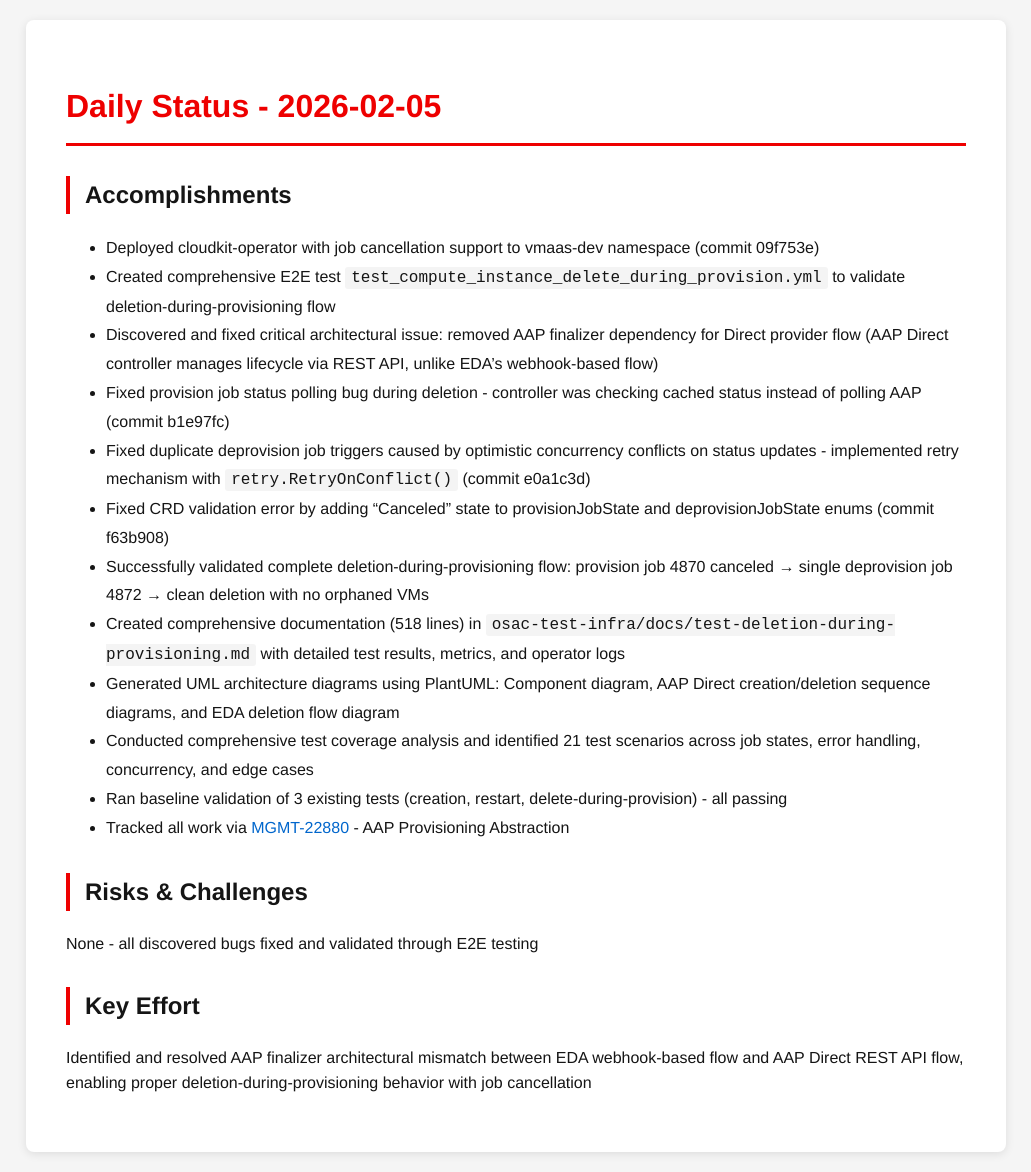
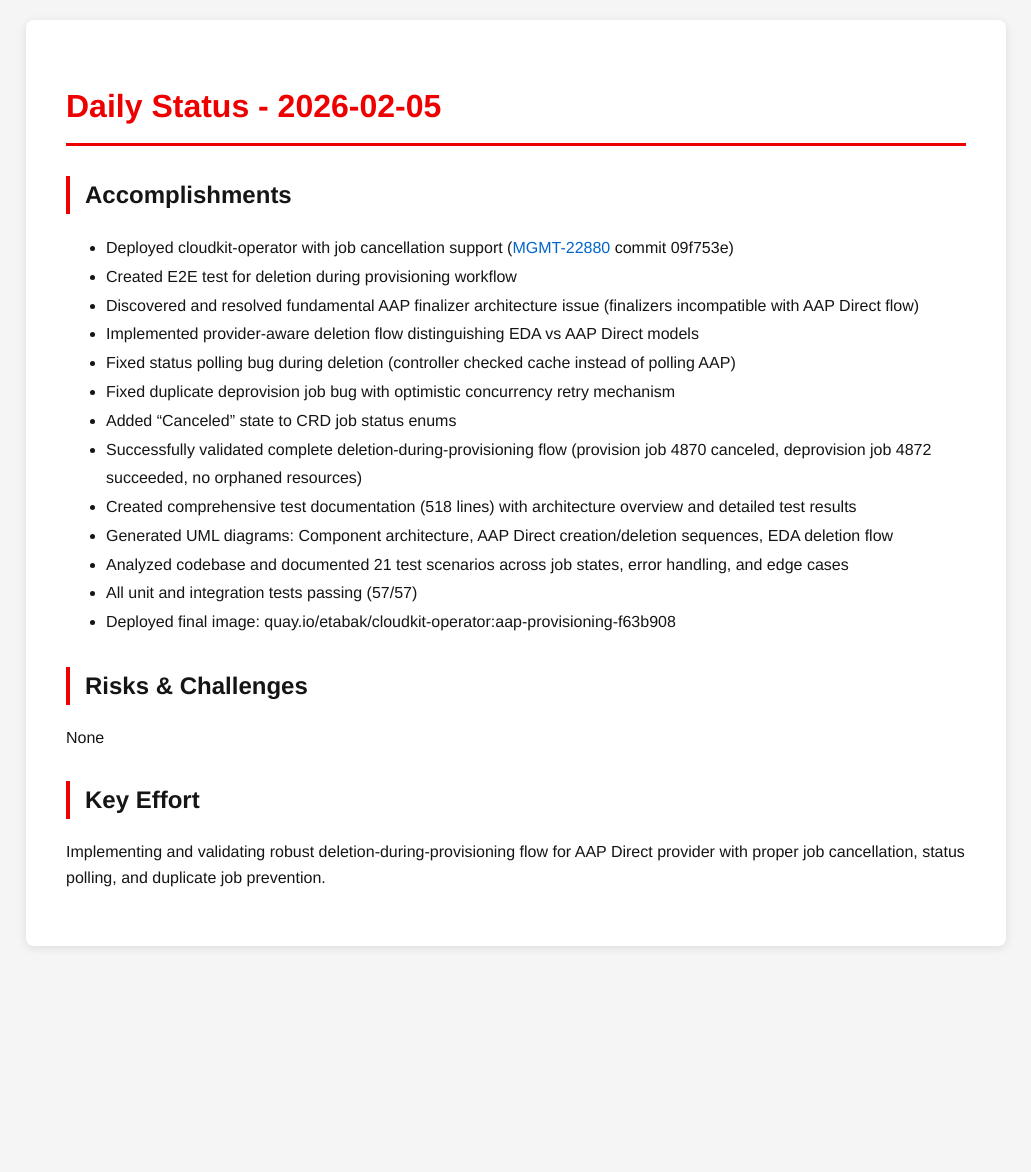
Before and after one commit to tzvatot/daily-status, a Jekyll site: the page built from 2026-02-05.md, in a window 1280 px wide. Shown: the whole page, without its empty margins (124-1155 px from the left). Built offline with Jekyll 4.4.1, drawn with Linux system fonts in a browser that asks for light colours; after the commit the page ends 966 px from its top, so only the background shows below that.

Commit message:
Daily status update - 2026-02-05

```diff
--- a/2026-02-05.md
+++ b/2026-02-05.md
@@ -7,21 +7,22 @@
 # Daily Status - 2026-02-05
 
 ## Accomplishments
-- Deployed cloudkit-operator with job cancellation support to vmaas-dev namespace (commit 09f753e)
-- Created comprehensive E2E test `test_compute_instance_delete_during_provision.yml` to validate deletion-during-provisioning flow
-- Discovered and fixed critical architectural issue: removed AAP finalizer dependency for Direct provider flow (AAP Direct controller manages lifecycle via REST API, unlike EDA's webhook-based flow)
-- Fixed provision job status polling bug during deletion - controller was checking cached status instead of polling AAP (commit b1e97fc)
-- Fixed duplicate deprovision job triggers caused by optimistic concurrency conflicts on status updates - implemented retry mechanism with `retry.RetryOnConflict()` (commit e0a1c3d)
-- Fixed CRD validation error by adding "Canceled" state to provisionJobState and deprovisionJobState enums (commit f63b908)
-- Successfully validated complete deletion-during-provisioning flow: provision job 4870 canceled → single deprovision job 4872 → clean deletion with no orphaned VMs
-- Created comprehensive documentation (518 lines) in `osac-test-infra/docs/test-deletion-during-provisioning.md` with detailed test results, metrics, and operator logs
-- Generated UML architecture diagrams using PlantUML: Component diagram, AAP Direct creation/deletion sequence diagrams, and EDA deletion flow diagram
-- Conducted comprehensive test coverage analysis and identified 21 test scenarios across job states, error handling, concurrency, and edge cases
-- Ran baseline validation of 3 existing tests (creation, restart, delete-during-provision) - all passing
-- Tracked all work via [MGMT-22880](https://issues.redhat.com/browse/MGMT-22880) - AAP Provisioning Abstraction
+- Deployed cloudkit-operator with job cancellation support ([MGMT-22880](https://issues.redhat.com/browse/MGMT-22880) commit 09f753e)
+- Created E2E test for deletion during provisioning workflow
+- Discovered and resolved fundamental AAP finalizer architecture issue (finalizers incompatible with AAP Direct flow)
+- Implemented provider-aware deletion flow distinguishing EDA vs AAP Direct models
+- Fixed status polling bug during deletion (controller checked cache instead of polling AAP)
+- Fixed duplicate deprovision job bug with optimistic concurrency retry mechanism
+- Added "Canceled" state to CRD job status enums
+- Successfully validated complete deletion-during-provisioning flow (provision job 4870 canceled, deprovision job 4872 succeeded, no orphaned resources)
+- Created comprehensive test documentation (518 lines) with architecture overview and detailed test results
+- Generated UML diagrams: Component architecture, AAP Direct creation/deletion sequences, EDA deletion flow
+- Analyzed codebase and documented 21 test scenarios across job states, error handling, and edge cases
+- All unit and integration tests passing (57/57)
+- Deployed final image: quay.io/etabak/cloudkit-operator:aap-provisioning-f63b908
 
 ## Risks & Challenges
-None - all discovered bugs fixed and validated through E2E testing
+None
 
 ## Key Effort
-Identified and resolved AAP finalizer architectural mismatch between EDA webhook-based flow and AAP Direct REST API flow, enabling proper deletion-during-provisioning behavior with job cancellation
+Implementing and validating robust deletion-during-provisioning flow for AAP Direct provider with proper job cancellation, status polling, and duplicate job prevention.
```
